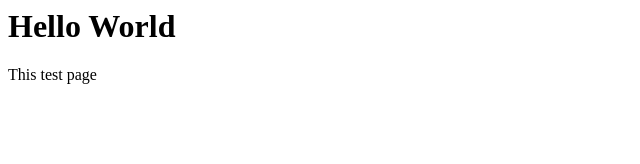
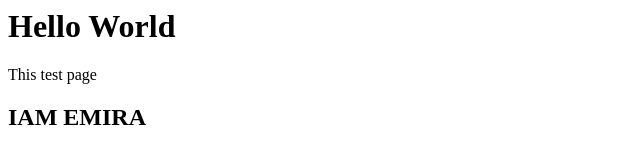
Before and after one commit to Mohamed-Emira-001/my_REPO, a plain HTML site: page index.html in a window 1280 px wide. Shown: the whole page, without its empty margins (0-640 px from the left). Drawn offline with Linux system fonts and the light colour scheme.

```diff
--- a/index.html
+++ b/index.html
@@ -1,2 +1,3 @@
 <h1>Hello World</h1>
 <p>This test page</p>
+<h2>IAM EMIRA</h2>
```
